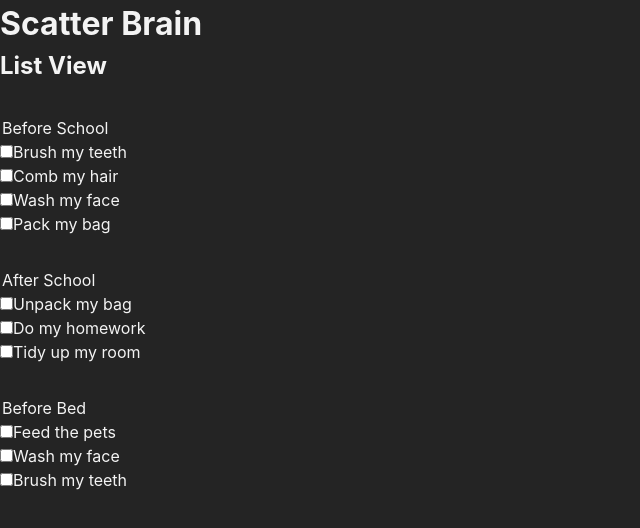
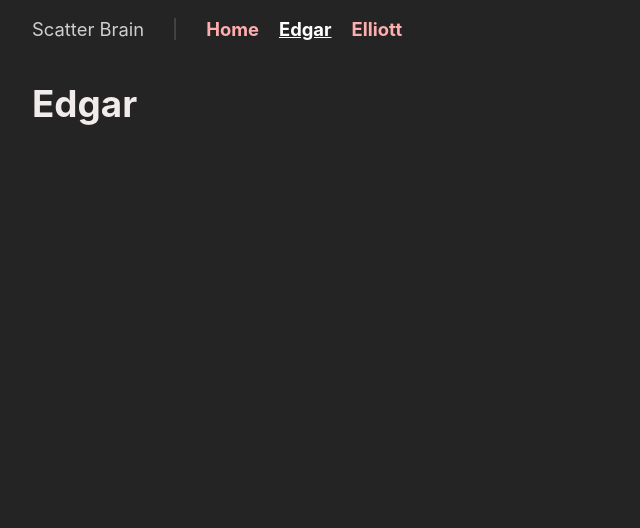
Before and after one commit to stephenbelyea/scatter-brain, a React (Vite) app: page /edgar in a window 1280 px wide. Shown: the top 528 px of the page, without its empty margins (0-640 px from the left). Built offline with nearby package versions, Linux system fonts and the light colour scheme.

Commit message:
Basic routing and pages for people

```diff
--- /dev/null
+++ b/src/App.css
@@ -0,0 +1,37 @@
+.app > main,
+.app > nav {
+  padding: 1rem 2rem;
+}
+
+.app > nav {
+  display: flex;
+  justify-content: flex-start;
+  align-items: center;
+  gap: 1.25rem;
+}
+
+.app > nav p {
+  opacity: 0.85;
+}
+
+.app > nav p:after {
+  content: "|";
+  opacity: 0.25;
+  margin-left: 1.25rem;
+  padding: 0 0.5rem;
+}
+
+.app > nav a {
+  font-weight: bold;
+  text-decoration: none;
+}
+
+.app > nav a:hover,
+.app > nav a:focus,
+.app > nav a[aria-current="page"] {
+  text-decoration: underline;
+}
+
+.app > nav a[aria-current="page"] {
+  color: var(--link-hocus-colour);
+}
--- a/src/App.jsx
+++ b/src/App.jsx
@@ -1,12 +1,22 @@
-import { ListView } from "./views/ListView";
+import { NavLink, Outlet } from "react-router-dom";
+import { PEOPLE } from "./data/lists";
+import "./App.css";
 
 export const App = () => {
   return (
     <div className="app">
-      <h1>Scatter Brain</h1>
-      <div className="wrap">
-        <ListView />
-      </div>
+      <nav>
+        <p>Scatter Brain</p>
+        <NavLink to="/">Home</NavLink>
+        {Object.entries(PEOPLE).map((person) => (
+          <NavLink key={person[0]} to={`/${person[1].key}`}>
+            {person[1].label}
+          </NavLink>
+        ))}
+      </nav>
+      <main>
+        <Outlet />
+      </main>
     </div>
   );
 };
--- a/src/main.css
+++ b/src/main.css
@@ -1,13 +1,27 @@
 :root {
+  --bg-colour: #242424;
+  --text-colour: #fdf7f7f1;
+  --link-colour: #ffaeae;
+  --link-hocus-colour: #fff;
+
   font-family: Inter, system-ui, Avenir, Helvetica, Arial, sans-serif;
   line-height: 1.5;
   font-weight: 400;
-  font-size: 100%;
 
-  color: rgba(255, 255, 255, 0.95);
-  background-color: #242424;
+  color: var(--text-colour);
+  background-color: var(--bg-colour);
 }
 
 body {
   min-height: 100vh;
+  font-size: 1.15rem;
 }
+
+a {
+  color: var(--link-colour);
+}
+
+a:hover,
+a:focus {
+  color: var(--link-hocus-colour);
+}
--- a/src/main.jsx
+++ b/src/main.jsx
@@ -2,9 +2,35 @@ import { StrictMode } from "react";
 import { createRoot } from "react-dom/client";
 import { App } from "./App.jsx";
 import "./main.css";
+import { createBrowserRouter, RouterProvider } from "react-router-dom";
+import { PersonView } from "./views/PersonView.jsx";
+import { HomeView } from "./views/HomeView.jsx";
+import { NotFoundView } from "./views/NotFoundView.jsx";
+
+const router = createBrowserRouter([
+  {
+    path: "/",
+    element: <App />,
+    children: [
+      {
+        path: "/",
+        element: <HomeView />,
+      },
+      {
+        path: "/:personId",
+        element: <PersonView />,
+      },
+      {
+        path: "/*",
+        exact: true,
+        element: <NotFoundView />,
+      },
+    ],
+  },
+]);
 
 createRoot(document.getElementById("root")).render(
   <StrictMode>
-    <App />
+    <RouterProvider router={router} />
   </StrictMode>
 );
--- /dev/null
+++ b/src/views/HomeView.jsx
@@ -0,0 +1,7 @@
+export const HomeView = () => {
+  return (
+    <div className="home-view">
+      <h1>Home</h1>
+    </div>
+  );
+};
--- a/src/views/ListView.css
+++ /dev/null
@@ -1,5 +0,0 @@
-.list-view fieldset {
-  margin: 2rem 0;
-  padding: 0;
-  border: none;
-}
--- a/src/views/ListView.jsx
+++ /dev/null
@@ -1,36 +0,0 @@
-import { ALL_PEOPLE_LISTS } from "../data/all-people-lists";
-import "./ListView.css";
-
-export const ListView = () => {
-  const { lists } = ALL_PEOPLE_LISTS.find((person) => person.key === "edgar");
-
-  const onSubmitList = (e) => {
-    e.preventDefault();
-  };
-
-  return (
-    <div className="list-view">
-      <h2>List View</h2>
-      <form onSubmit={onSubmitList}>
-        {lists.map((list) => (
-          <fieldset key={list.id}>
-            <legend>{list.label}</legend>
-            {list.items.map((item) => (
-              <div className="item" key={item.id}>
-                <label htmlFor={item.id}>
-                  <input
-                    id={item.id}
-                    name={list.id}
-                    value={item.key}
-                    type="checkbox"
-                  />
-                  <span className="label">{item.label}</span>
-                </label>
-              </div>
-            ))}
-          </fieldset>
-        ))}
-      </form>
-    </div>
-  );
-};
--- /dev/null
+++ b/src/views/NotFoundView.jsx
@@ -0,0 +1,12 @@
+import { Link } from "react-router-dom";
+
+export const NotFoundView = () => {
+  return (
+    <div className="not-found-view">
+      <h1>Not Found</h1>
+      <p>
+        <Link to="/">Back to Home</Link>
+      </p>
+    </div>
+  );
+};
--- /dev/null
+++ b/src/views/PersonView.jsx
@@ -0,0 +1,18 @@
+import { useParams } from "react-router-dom";
+import { PEOPLE } from "../data/lists";
+import { NotFoundView } from "./NotFoundView";
+
+export const PersonView = () => {
+  const { personId } = useParams();
+
+  const person = PEOPLE[personId.toUpperCase()];
+  if (!person) {
+    return <NotFoundView />;
+  }
+
+  return (
+    <div className="person-view">
+      <h1>{person.label}</h1>
+    </div>
+  );
+};
```
